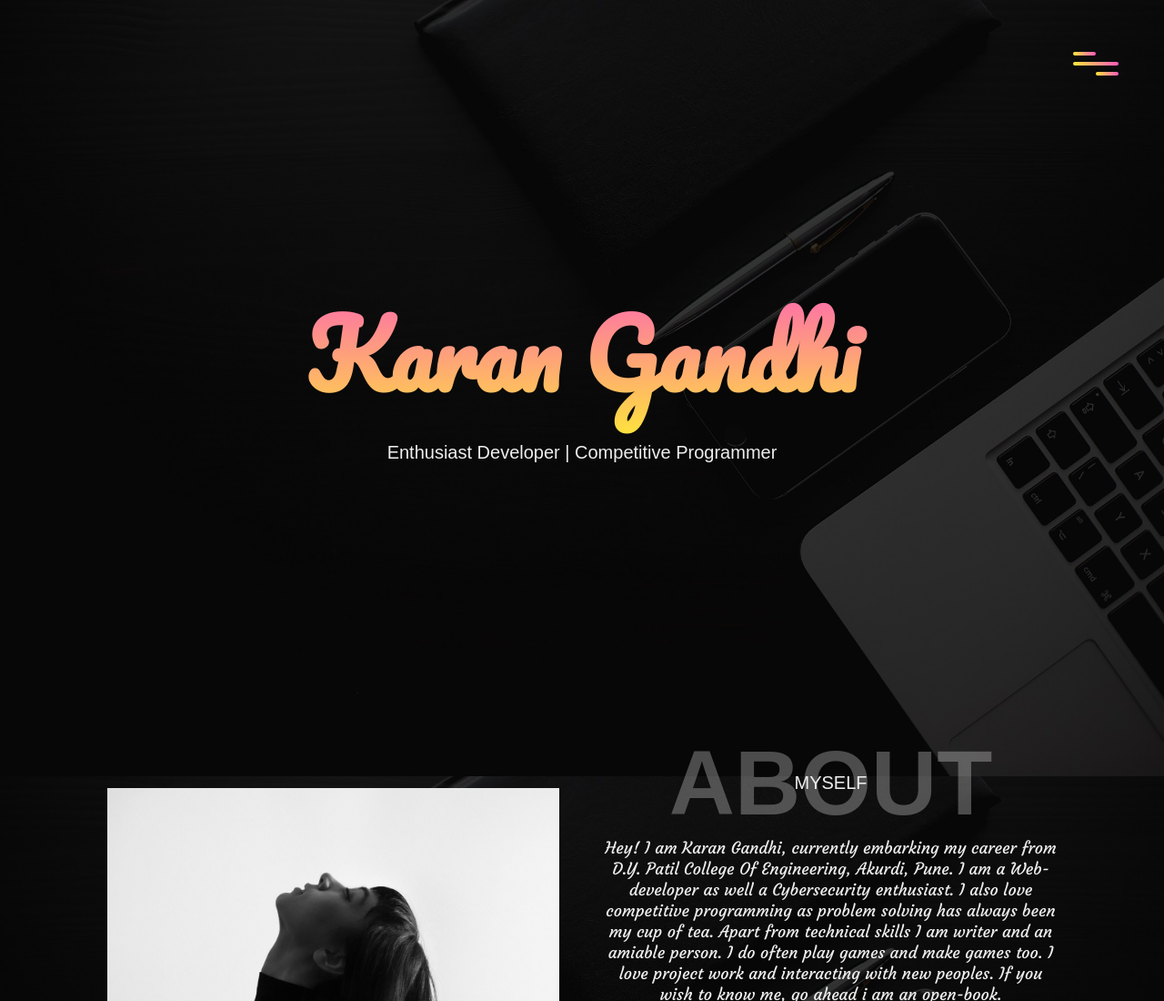
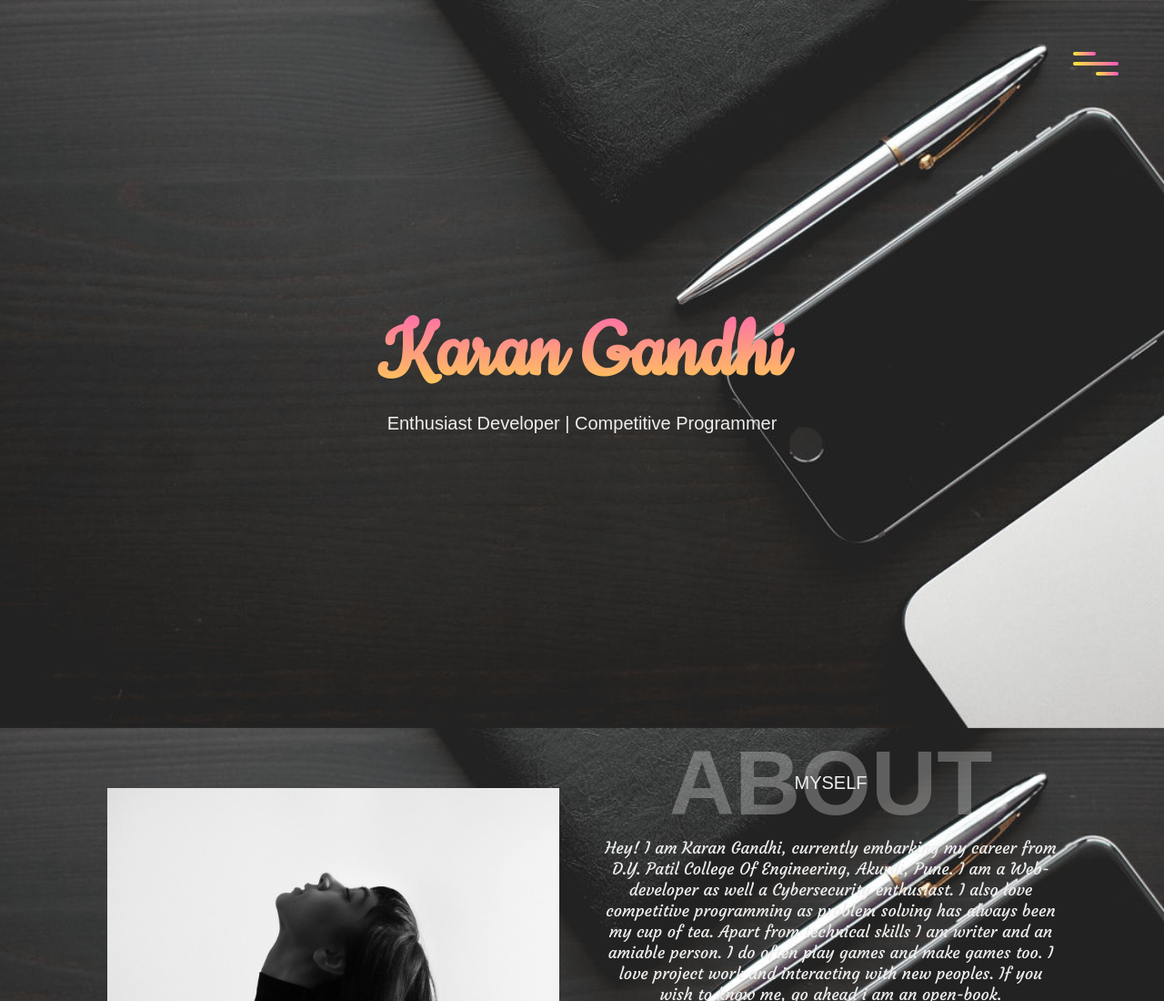
Before and after one commit to karan0805/portfolio, a plain HTML site: page index.html in a window 1280 px wide. Shown: the top 1100 px of the page at 91% size. Drawn offline with nearby package versions, Linux system fonts and the light colour scheme.

Commit message:
Update main.css

```diff
--- a/main.css
+++ b/main.css
@@ -15,7 +15,7 @@ html{
 body{
 	width: 100%;
 	height: 100%;
-	background: url("images1/6.jpg") no-repeat center fixed;
+	background: url("images1/portfolio-background.jfif") no-repeat center fixed;
 	color: #eee;
 	background-size: cover;
 }
@@ -204,7 +204,7 @@ li{
 
 .landing-text h1 {
   font-size: 10rem;
-  font-family: 'Pacifico', cursive;
+  font-family: 'Cookie', cursive;
   background: linear-gradient(to top, #ffe838, #fd57bf);
   -webkit-background-clip: text;
   -webkit-text-fill-color: transparent;
```
